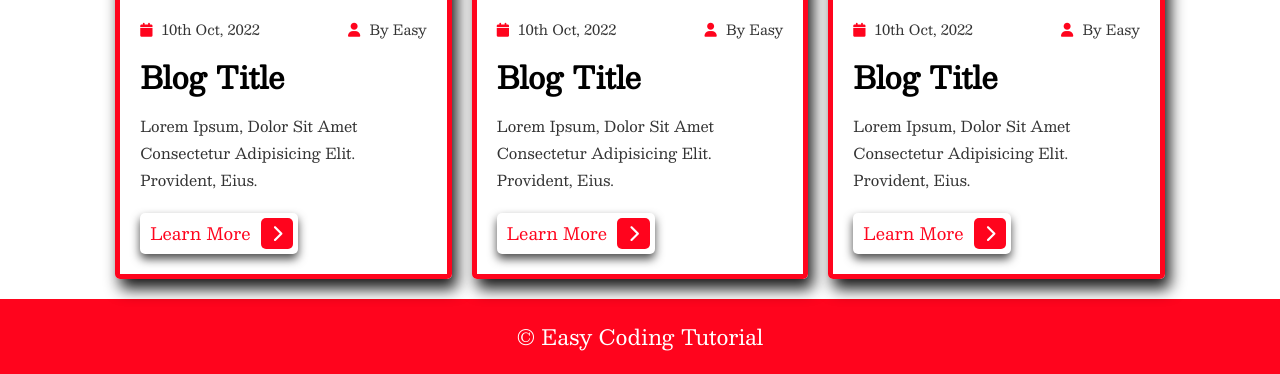
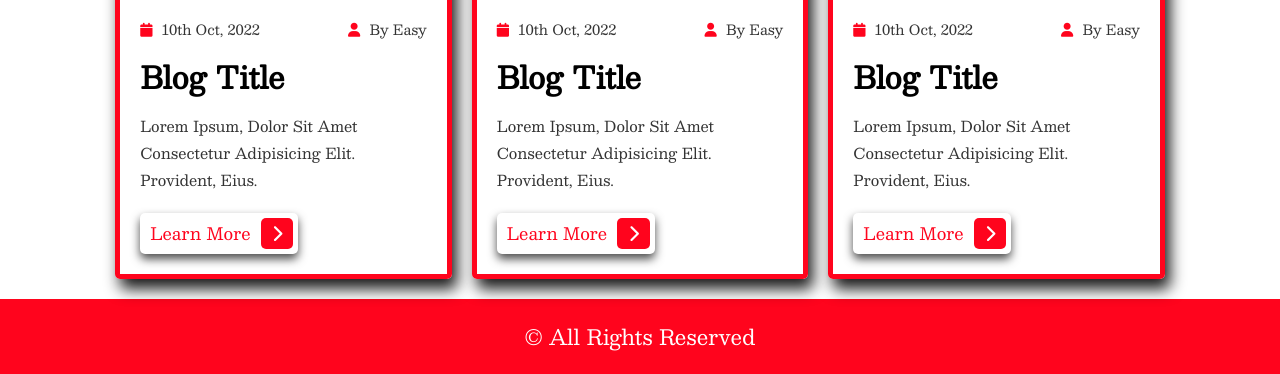
Before and after one commit to Nikhilsingh46/WholeBody-Care-Clinic, a plain HTML site: page index.html in a window 1280 px wide. Shown: the part 4794-5168 px from the top of the page. Drawn offline with nearby package versions, Linux system fonts and the light colour scheme.

Commit message:
Update index.html

```diff
--- a/index.html
+++ b/index.html
@@ -396,7 +396,7 @@
 
     <!-- Footer -->
     <footer>
-        <a href="" id="">&copy; Easy Coding Tutorial</a>
+        <a href="" id="">&copy; All Rights Reserved </a>
     </footer>
 
 
```
